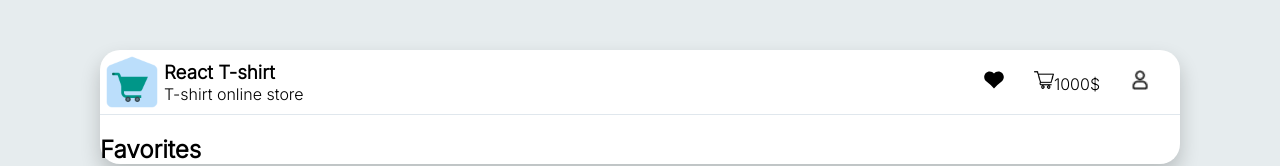
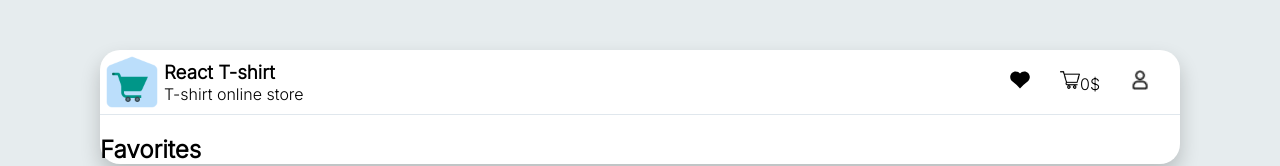
Before and after one commit to Dreikovich/Shopping-cart, a React (Create React App) app: page /favorites in a window 1280 px wide. Shown: the top 166 px of the page. Built offline with nearby package versions, Linux system fonts and the light colour scheme; no server answers.

Commit message:
added totalPrice in Header component and Cart component

```diff
--- a/src/App.js
+++ b/src/App.js
@@ -17,6 +17,8 @@ function App() {
   const [cartItems, setCartItems] = useState([])
   const [searchValue, setSearchValue] = useState("")
   const [favorites, setFavorites] = useState()
+
+
 
   const onOpenedCart = ()=>{
     setIsOpened(!isOpened)
@@ -57,6 +59,7 @@ function App() {
       else{
         const {data} = await axios.post("https://62f615b0612c13062b45e6f7.mockapi.io/cart", obj)
         setCartItems((prev)=>[...prev, obj])
+
       }
 
     }
@@ -79,6 +82,7 @@ function App() {
       else{
         const response = await axios.post("https://62f615b0612c13062b45e6f7.mockapi.io/favorites", obj)
         setFavorites((prev)=>[...prev, response.data])
+
       }
     }
     catch(error){
--- a/src/components/Drawer.js
+++ b/src/components/Drawer.js
@@ -1,6 +1,12 @@
 import React from 'react'
+import {useContext} from 'react'
+import AppContext from '../context'
+const Drawer = ({onOpenedCart, cartItems=[], onDeleteItem}) => {
 
-const Drawer = ({onOpenedCart, cartItems=[], onDeleteItem}) => {
+
+    const totalPrice = cartItems.reduce((sum, item) =>sum + item.price,0)
+    console.log(totalPrice)
+
 
   return (
     <div className="overlay">
@@ -37,12 +43,12 @@ const Drawer = ({onOpenedCart, cartItems=[], onDeleteItem}) => {
                         <li>
                             <span>Total: </span>
                             <div></div>
-                            <b>5000$</b>
+                            <b>{totalPrice}$</b>
                         </li>
                         <li>
-                            <span>TAX: </span>
+                            <span>TAX 10%: </span>
                             <div></div>
-                            <b>50%</b>
+                            <b>{totalPrice*0.1}$</b>
                         </li>
                     </ul>
                     <button className="greenButton">Checkout</button>
--- a/src/components/Header.js
+++ b/src/components/Header.js
@@ -1,7 +1,11 @@
 import React from 'react'
 import {Link} from 'react-router-dom'
+import AppContext from '../context'
+import {useContext} from 'react'
 
 const Header = ({onOpenedCart}) => {
+  const {cartItems} = useContext(AppContext)
+  const totalPrice = cartItems.reduce((sum, item) =>sum + item.price,0)
   return (
     <header className="p-40 ">
       <Link style={{color:"inherit", textDecoration: "none" }}to="/">
@@ -23,10 +27,11 @@ const Header = ({onOpenedCart}) => {
             </Link>
 
           </li>
-          <li onClick={onOpenedCart} className="cu-p">
-            <img  width={20} height={20}src='image/shopping-cart.png' alt='shopping-cart'>
+          <li onClick={onOpenedCart} className="cu-p d-flex align-center">
+
+            <img width={20} height={20}src='image/shopping-cart.png' alt='shopping-cart'>
             </img>
-            <span>1000$</span>
+            <span>{totalPrice}$</span>
           </li>
           <li>
             <img src ="image/user.png" width={20} height={20} alt="user">
--- a/src/pages/Favorites.jsx
+++ b/src/pages/Favorites.jsx
@@ -15,9 +15,6 @@ const Favorites = ({items, onAddToCart,onAddToFavorites, onDeleteFavotiteItem})
         {favorites && favorites.map((item,index) =>(
             <Card key = {index} items={item} onAddToCart={onAddToCart} onAddToFavorites={onAddToFavorites} {...item} onDeleteFavotiteItem={(id)=>onDeleteFavotiteItem(id)}/>
 
-
-
-
         ))}
         </div>
 
```
